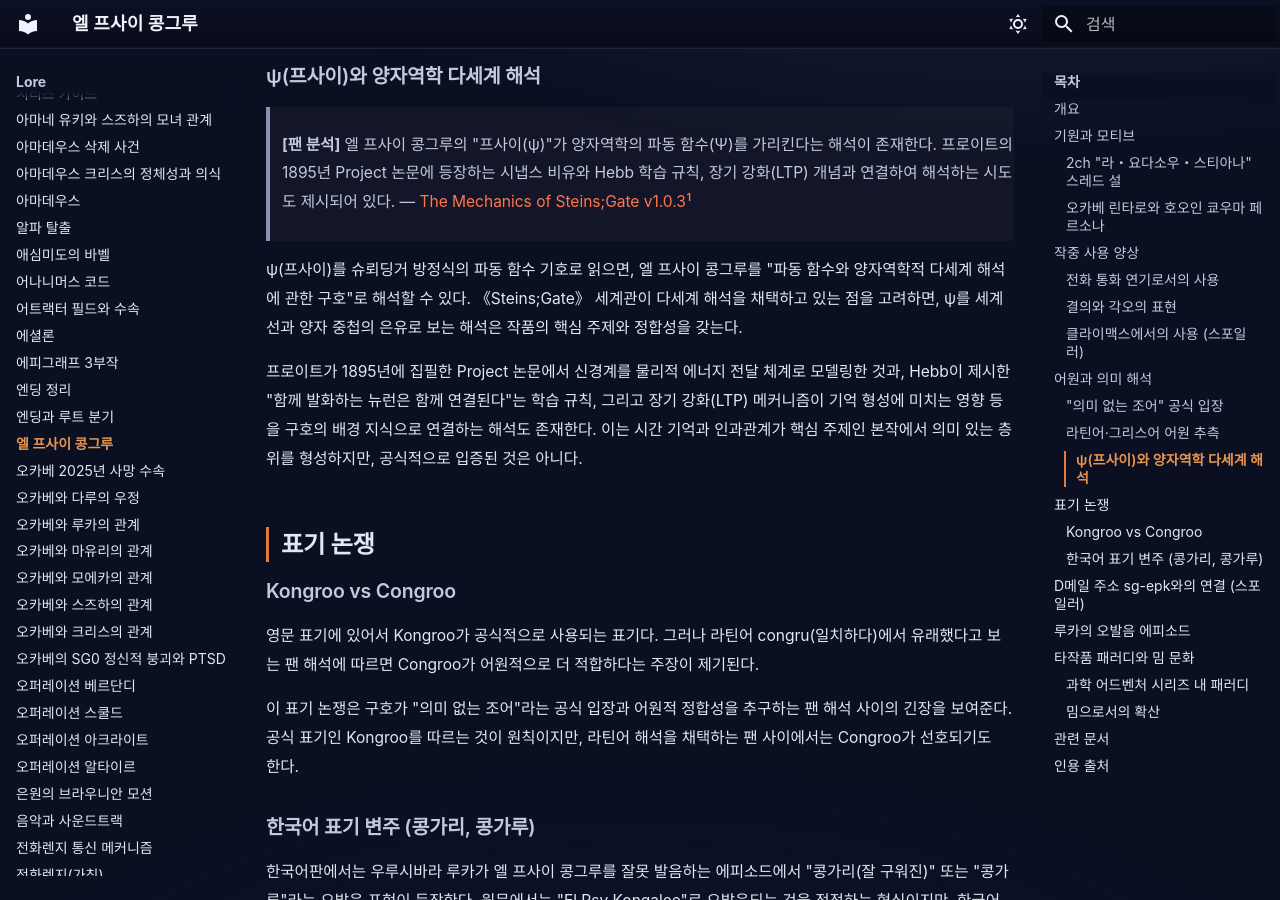
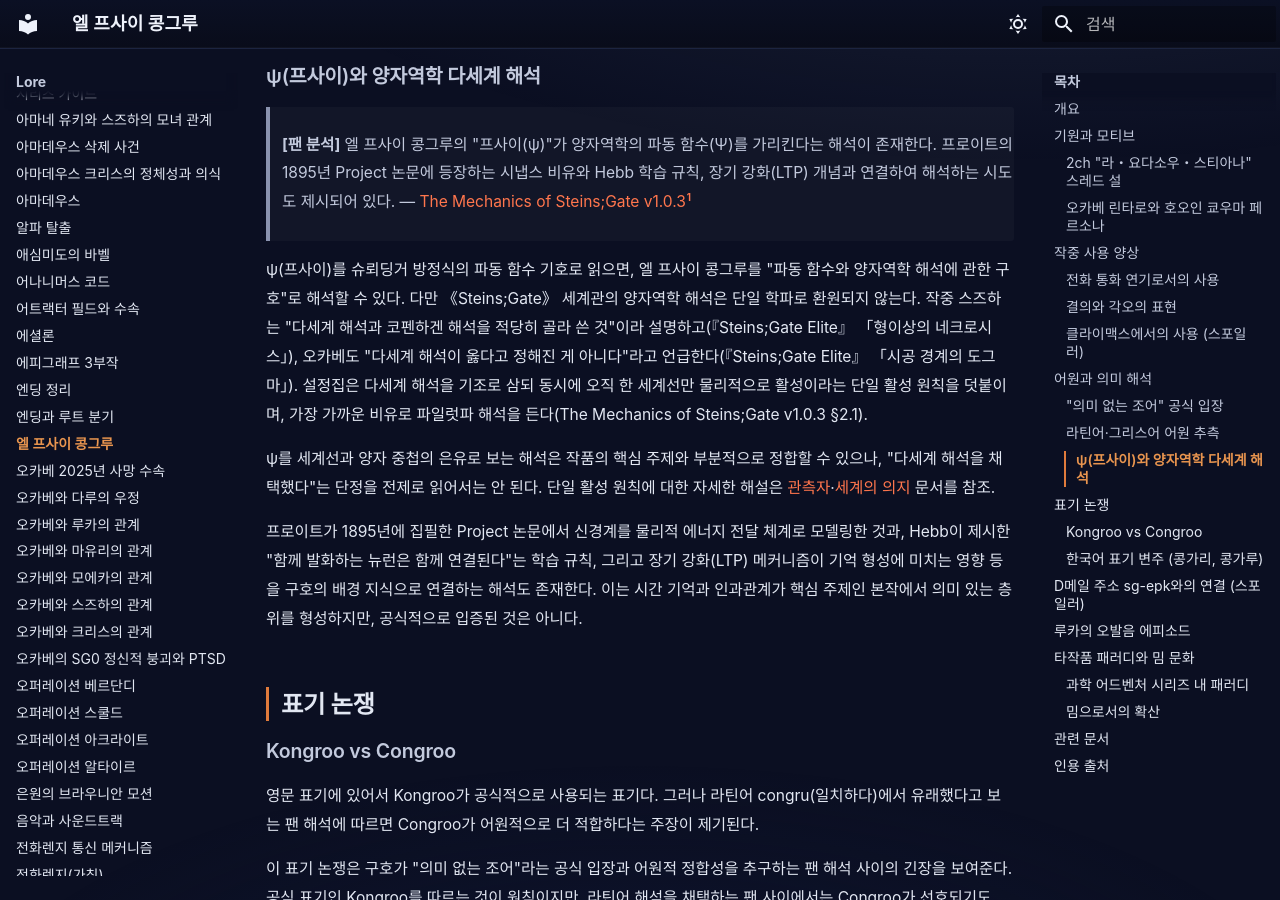
Before and after one commit to sgwiki/sgwiki.github.io, an MkDocs documentation site: the page built from wiki/lore/엘-프사이-콩그루.md, in a window 1280 px wide and 900 px high, scrolled down 2658 px. Built offline with MkDocs 1.6.1 and Material for MkDocs 9.7.7, drawn with Linux system fonts in a browser that asks for light colours; some web fonts are replaced.

Commit message:
fix(wiki): 엘-프사이-콩그루 — P10 390a29e6 패치 적용

```diff
--- a/wiki/lore/엘-프사이-콩그루.md
+++ b/wiki/lore/엘-프사이-콩그루.md
@@ -72,7 +72,9 @@ description: "오카베 린타로가 '호오인 쿄우마' 페르소나를 연
 
 > **[팬 분석]** 엘 프사이 콩그루의 "프사이(ψ)"가 양자역학의 파동 함수(Ψ)를 가리킨다는 해석이 존재한다. 프로이트의 1895년 Project 논문에 등장하는 시냅스 비유와 Hebb 학습 규칙, 장기 강화(LTP) 개념과 연결하여 해석하는 시도도 제시되어 있다. — [The Mechanics of Steins;Gate v1.0.3](../근거자료/비공식/mechanics-of-steins-gate/ch1.md)[^1]
 
-ψ(프사이)를 슈뢰딩거 방정식의 파동 함수 기호로 읽으면, 엘 프사이 콩그루를 "파동 함수와 양자역학적 다세계 해석에 관한 구호"로 해석할 수 있다. 《Steins;Gate》 세계관이 다세계 해석을 채택하고 있는 점을 고려하면, ψ를 세계선과 양자 중첩의 은유로 보는 해석은 작품의 핵심 주제와 정합성을 갖는다.
+ψ(프사이)를 슈뢰딩거 방정식의 파동 함수 기호로 읽으면, 엘 프사이 콩그루를 "파동 함수와 양자역학 해석에 관한 구호"로 해석할 수 있다. 다만 《Steins;Gate》 세계관의 양자역학 해석은 단일 학파로 환원되지 않는다. 작중 스즈하는 "다세계 해석과 코펜하겐 해석을 적당히 골라 쓴 것"이라 설명하고(『Steins;Gate Elite』 「형이상의 네크로시스」), 오카베도 "다세계 해석이 옳다고 정해진 게 아니다"라고 언급한다(『Steins;Gate Elite』 「시공 경계의 도그마」). 설정집은 다세계 해석을 기조로 삼되 동시에 오직 한 세계선만 물리적으로 활성이라는 단일 활성 원칙을 덧붙이며, 가장 가까운 비유로 파일럿파 해석을 든다(The Mechanics of Steins;Gate v1.0.3 §2.1).
+
+ψ를 세계선과 양자 중첩의 은유로 보는 해석은 작품의 핵심 주제와 부분적으로 정합할 수 있으나, "다세계 해석을 채택했다"는 단정을 전제로 읽어서는 안 된다. 단일 활성 원칙에 대한 자세한 해설은 [관측자](관측자.md)·[세계의 의지](세계의-의지.md) 문서를 참조.
 
 프로이트가 1895년에 집필한 Project 논문에서 신경계를 물리적 에너지 전달 체계로 모델링한 것과, Hebb이 제시한 "함께 발화하는 뉴런은 함께 연결된다"는 학습 규칙, 그리고 장기 강화(LTP) 메커니즘이 기억 형성에 미치는 영향 등을 구호의 배경 지식으로 연결하는 해석도 존재한다. 이는 시간 기억과 인과관계가 핵심 주제인 본작에서 의미 있는 층위를 형성하지만, 공식적으로 입증된 것은 아니다.
 
```
